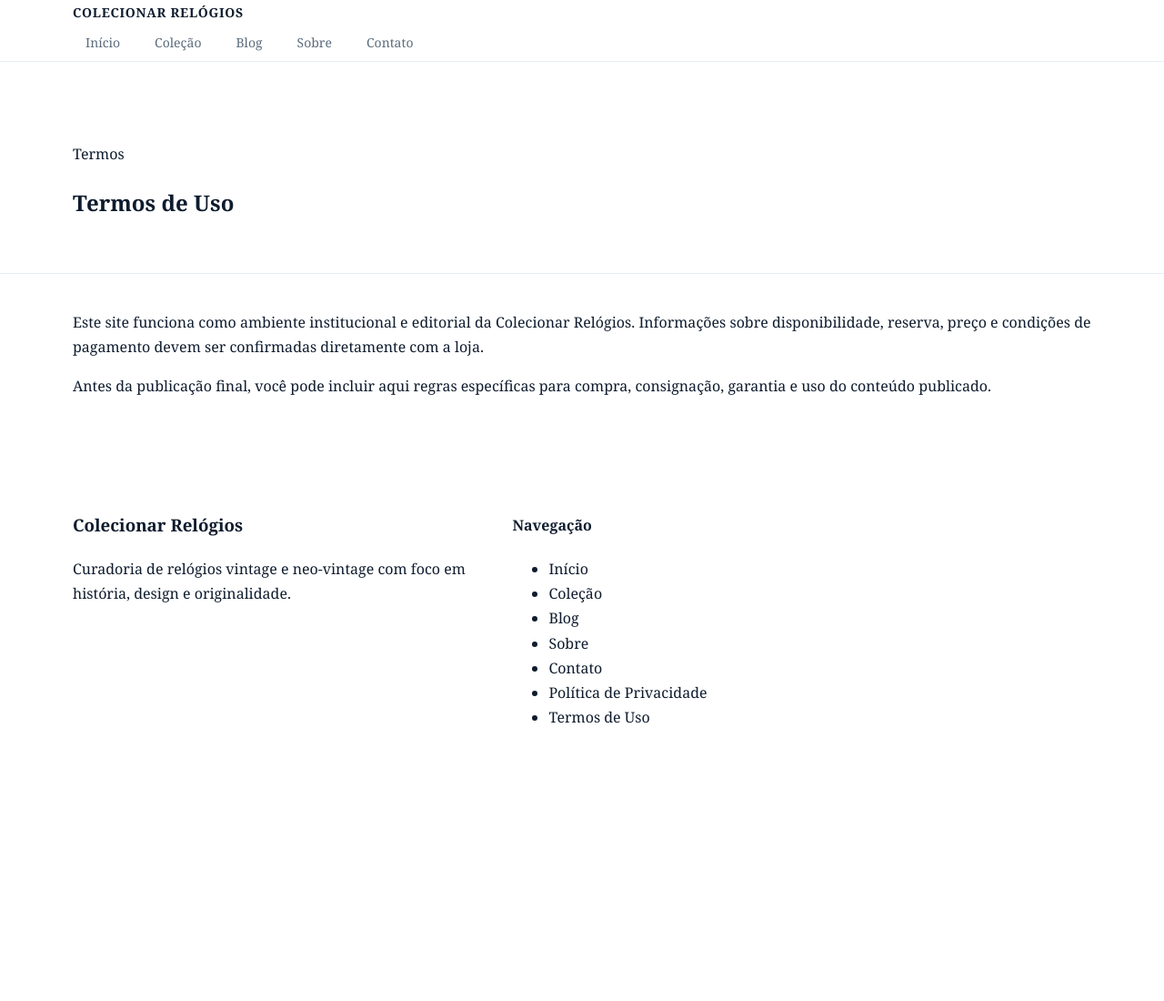
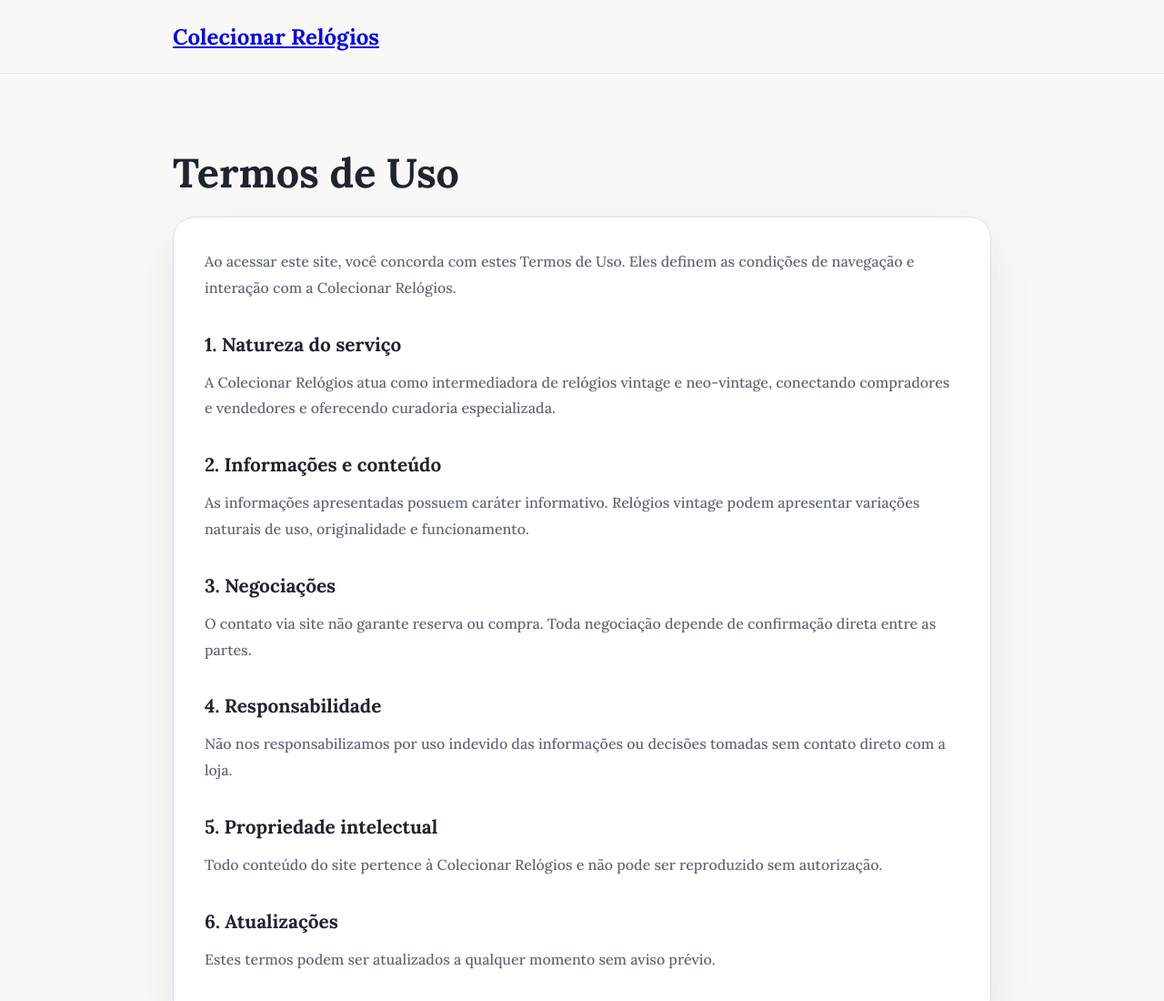
Before and after one commit to colecionarrelogios/colecionarrelogios.github.io, a plain HTML site: page termos-de-uso.html in a window 1280 px wide. Shown: the top 1100 px of the page at 91% size. Before the commit the page ends 818 px from the top, so only its background shows below. Drawn offline with Linux system fonts and the light colour scheme.

Commit message:
Update termos-de-uso.html

```diff
--- a/termos-de-uso.html
+++ b/termos-de-uso.html
@@ -1,70 +1,87 @@
 <!DOCTYPE html>
 <html lang="pt-BR">
 <head>
-  <meta charset="UTF-8">
-  <meta name="viewport" content="width=device-width, initial-scale=1.0">
+  <link href="https://fonts.googleapis.com/css2?family=Lora:wght@500;600;700&display=swap" rel="stylesheet">
+  <meta charset="UTF-8" />
+  <meta name="viewport" content="width=device-width, initial-scale=1.0" />
   <title>Termos de Uso | Colecionar Relógios</title>
-  <meta name="description" content="Termos de uso iniciais da Colecionar Relógios.">
-  <meta property="og:title" content="Termos de Uso | Colecionar Relógios">
-  <meta property="og:description" content="Termos de uso iniciais da Colecionar Relógios.">
-  <meta property="og:type" content="website">
-  <meta property="og:image" content="assets/og-image.svg">
-  <meta property="og:url" content="https://seuusuario.github.io/colecionar-relogios/">
-  <meta name="twitter:card" content="summary_large_image">
-  <link rel="canonical" href="https://seuusuario.github.io/colecionar-relogios/">
-  <link rel="icon" type="image/svg+xml" href="assets/favicon.svg">
-  <link rel="stylesheet" href="styles.css">
+  <style>
+    :root {
+      --bg: #f8f8f6;
+      --surface: #ffffff;
+      --text: #1e2430;
+      --muted: #5e6878;
+      --line: #d9deea;
+      --accent: #204a87;
+      --shadow: 0 16px 50px rgba(18, 32, 56, 0.08);
+      --radius: 24px;
+      --container: 900px;
+    }
+
+    body { margin:0; font-family:'Lora',serif; background:var(--bg); color:var(--text);}
+    .container { width:min(100% - 40px, var(--container)); margin:0 auto; }
+
+    .site-header { position:sticky; top:0; background:rgba(248,248,246,0.95); border-bottom:1px solid rgba(32,74,135,0.08);}
+    .header-inner { display:flex; align-items:center; min-height:80px; }
+    .brand-name { font-size:1.5rem; font-weight:700; }
+
+    .hero { padding:80px 0 40px; }
+    h1 { font-size:2.8rem; margin:0 0 20px; }
+    h2 { font-size:1.3rem; margin:34px 0 14px; }
+    p { color:var(--muted); line-height:1.8; margin:0 0 16px; }
+
+    .content-card { background:var(--surface); border:1px solid var(--line); border-radius:var(--radius); box-shadow:var(--shadow); padding:34px; }
+
+    .footer { margin-top:80px; padding:30px 0; border-top:1px solid var(--line);}
+    .footer-inner { display:flex; justify-content:space-between; flex-wrap:wrap; color:var(--muted); font-size:0.9rem; }
+
+    @media (max-width:640px){ h1{font-size:2.2rem;} .content-card{padding:22px;} }
+  </style>
 </head>
 <body>
+
 <header class="site-header">
-  <div class="container nav-wrap">
-    <a class="brand" href="index.html">Colecionar Relógios</a>
-    <nav class="nav">
-      <a href="index.html">Início</a>
-      <a href="colecao.html">Coleção</a>
-      <a href="blog.html">Blog</a>
-      <a href="sobre.html">Sobre</a>
-      <a href="contato.html">Contato</a>
-    </nav>
+  <div class="container header-inner">
+    <a href="index.html" class="brand-name">Colecionar Relógios</a>
   </div>
 </header>
 
 <main>
-<section class="page-hero">
-  <div class="container">
-    <p class="section-label">Termos</p>
-    <h1>Termos de Uso</h1>
-  </div>
-</section>
-<section class="section" style="padding-top:24px">
-  <div class="container">
-    <div class="page-card article-content">
-      <p>Este site funciona como ambiente institucional e editorial da Colecionar Relógios. Informações sobre disponibilidade, reserva, preço e condições de pagamento devem ser confirmadas diretamente com a loja.</p>
-      <p>Antes da publicação final, você pode incluir aqui regras específicas para compra, consignação, garantia e uso do conteúdo publicado.</p>
+  <section class="hero">
+    <div class="container">
+      <h1>Termos de Uso</h1>
+
+      <div class="content-card">
+        <p>Ao acessar este site, você concorda com estes Termos de Uso. Eles definem as condições de navegação e interação com a Colecionar Relógios.</p>
+
+        <h2>1. Natureza do serviço</h2>
+        <p>A Colecionar Relógios atua como intermediadora de relógios vintage e neo-vintage, conectando compradores e vendedores e oferecendo curadoria especializada.</p>
+
+        <h2>2. Informações e conteúdo</h2>
+        <p>As informações apresentadas possuem caráter informativo. Relógios vintage podem apresentar variações naturais de uso, originalidade e funcionamento.</p>
+
+        <h2>3. Negociações</h2>
+        <p>O contato via site não garante reserva ou compra. Toda negociação depende de confirmação direta entre as partes.</p>
+
+        <h2>4. Responsabilidade</h2>
+        <p>Não nos responsabilizamos por uso indevido das informações ou decisões tomadas sem contato direto com a loja.</p>
+
+        <h2>5. Propriedade intelectual</h2>
+        <p>Todo conteúdo do site pertence à Colecionar Relógios e não pode ser reproduzido sem autorização.</p>
+
+        <h2>6. Atualizações</h2>
+        <p>Estes termos podem ser atualizados a qualquer momento sem aviso prévio.</p>
+      </div>
     </div>
-  </div>
-</section>
+  </section>
 </main>
 
-<footer class="site-footer">
-  <div class="container footer-grid">
-    <div>
-      <h3>Colecionar Relógios</h3>
-      <p>Curadoria de relógios vintage e neo-vintage com foco em história, design e originalidade.</p>
-    </div>
-    <div>
-      <h4>Navegação</h4>
-      <ul>
-        <li><a href="index.html">Início</a></li>
-        <li><a href="colecao.html">Coleção</a></li>
-        <li><a href="blog.html">Blog</a></li>
-        <li><a href="sobre.html">Sobre</a></li>
-        <li><a href="contato.html">Contato</a></li>
-        <li><a href="politica-de-privacidade.html">Política de Privacidade</a></li>
-        <li><a href="termos-de-uso.html">Termos de Uso</a></li>
-      </ul>
-    </div>
+<footer class="footer">
+  <div class="container footer-inner">
+    <span>© 2026 Colecionar Relógios LTDA</span>
+    <span>CNPJ 59.378.775/0001-48</span>
   </div>
 </footer>
+
 </body>
 </html>
```
